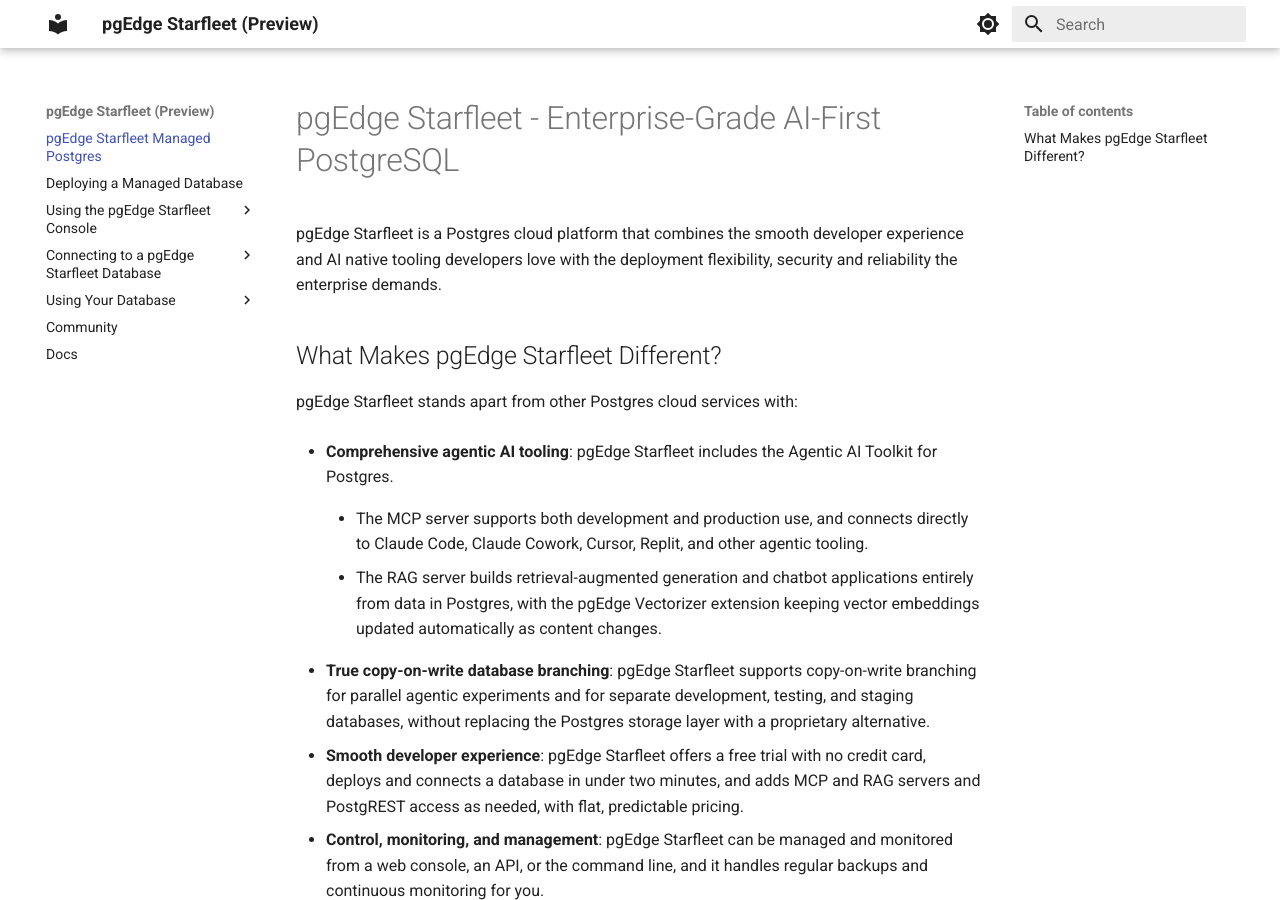
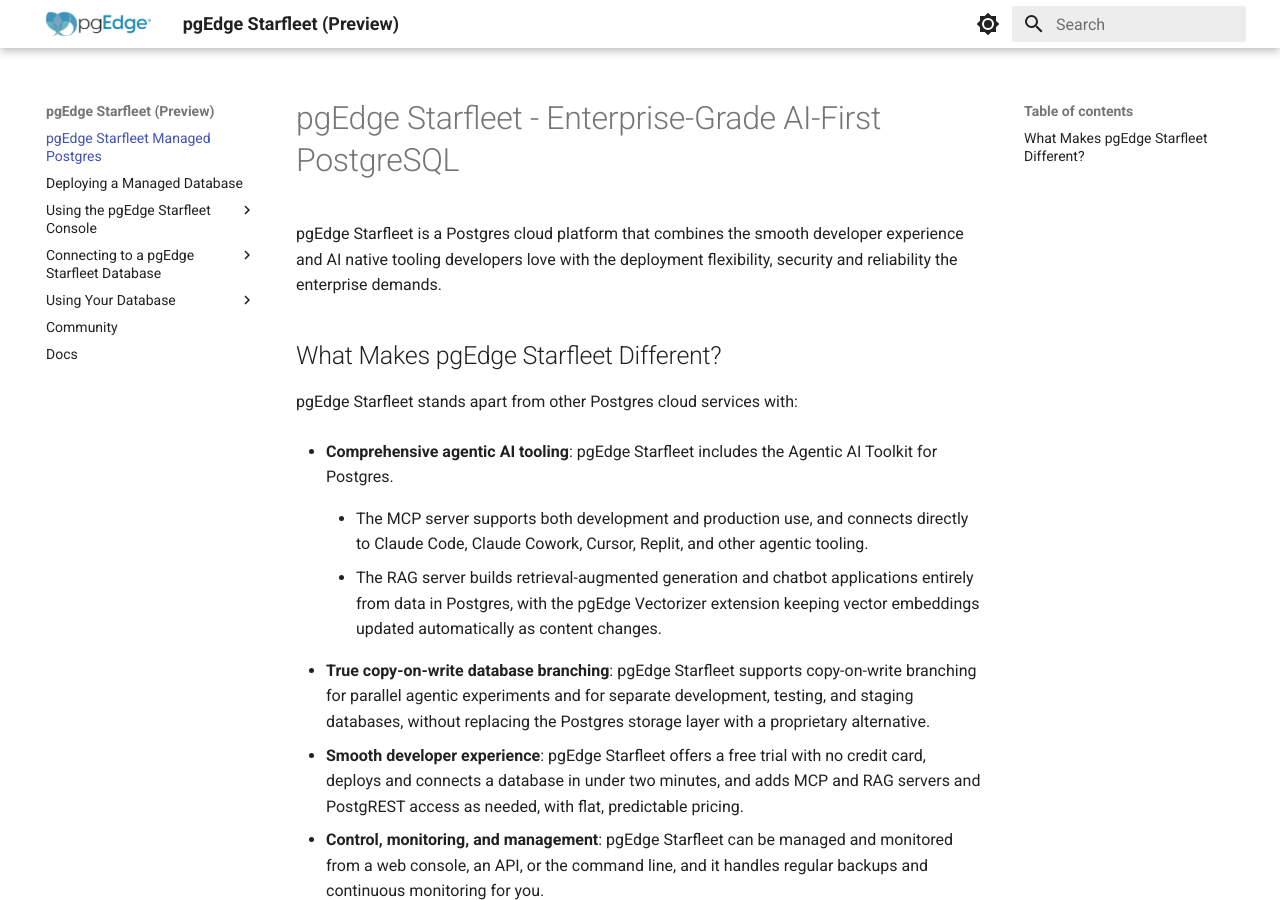
Before and after one commit to pgEdge/pgedge-starfleet-docs, an MkDocs documentation site: the page built from docs/index.md, in a window 1280 px wide and 900 px high. Built offline with MkDocs 1.6.1 and Material for MkDocs 9.7.7, drawn with Linux system fonts in a browser that asks for light colours.

Commit message:
fix: render the per-scheme pgEdge logo
theme.logo_dark_mode and theme.logo_light_mode are not Material
options. They are a pgEdge convention that only works alongside
theme.custom_dir and an overrides/partials/logo.html that reads
them, as in pgEdge/pgedge-docs.

This repo had the theme keys and the matching CSS in
docs/stylesheets/extra.css, but neither the custom_dir nor the
partial, so the built header emitted an empty md-logo and no
logo rendered in either scheme. mkdocs does not warn on
unrecognized theme keys, so the build stayed green throughout.

Co-Authored-By: Claude Opus 5 <noreply@anthropic.com>

```diff
--- a/mkdocs.yml
+++ b/mkdocs.yml
@@ -10,6 +10,7 @@ markdown_extensions:
 
 theme:
   name: material
+  custom_dir: overrides
   favicon: img/favicon.ico
   logo_dark_mode: 'img/logo-dark.png'
   logo_light_mode: 'img/logo-light.png'
--- /dev/null
+++ b/overrides/partials/logo.html
@@ -0,0 +1,6 @@
+{# Material ships one logo. pgEdge needs a different mark per colour scheme,
+   so both are emitted and extra.css shows exactly one via prefers-color-scheme.
+   Matches pgEdge/pgedge-docs. Removing theme.custom_dir silently drops the
+   logo rather than failing the build. #}
+<img id="logo_dark_mode" src="{{ config.theme.logo_dark_mode | url }}" alt="logo">
+<img id="logo_light_mode" src="{{ config.theme.logo_light_mode | url }}" alt="logo">
```
